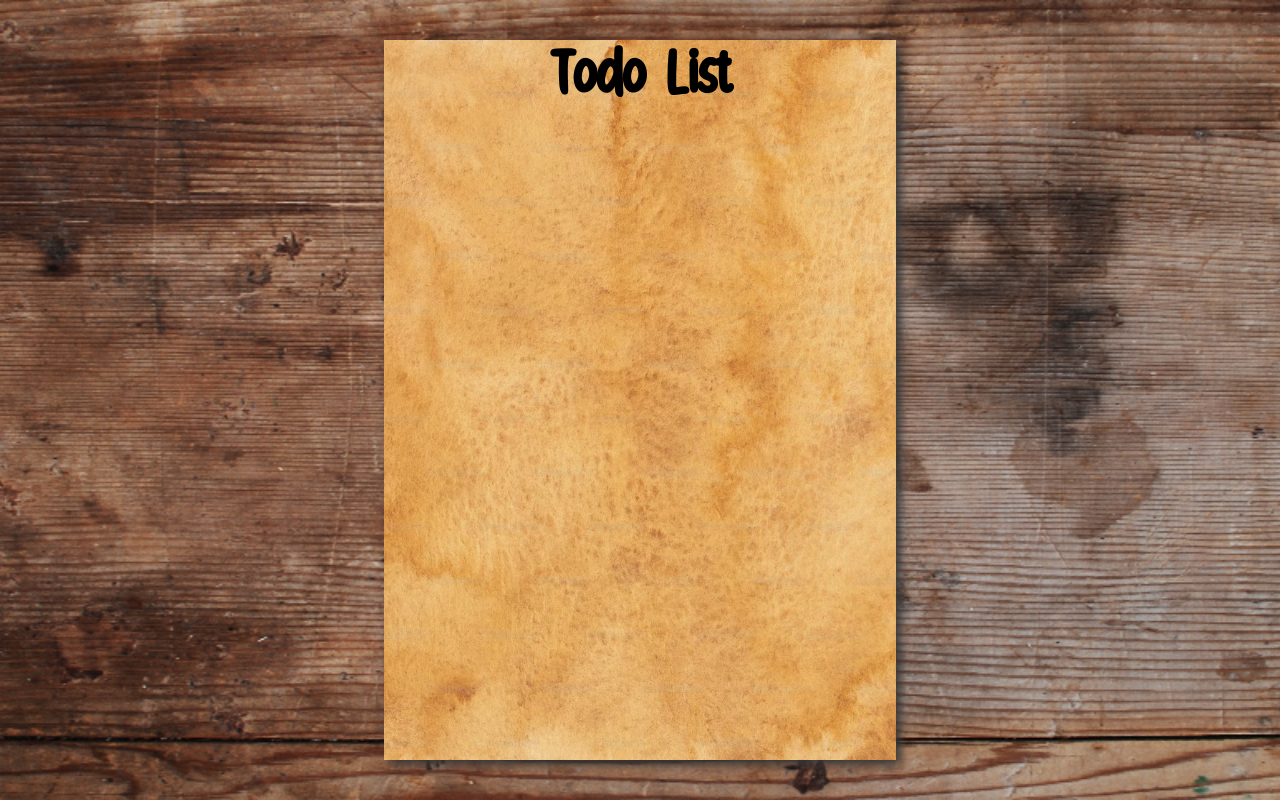
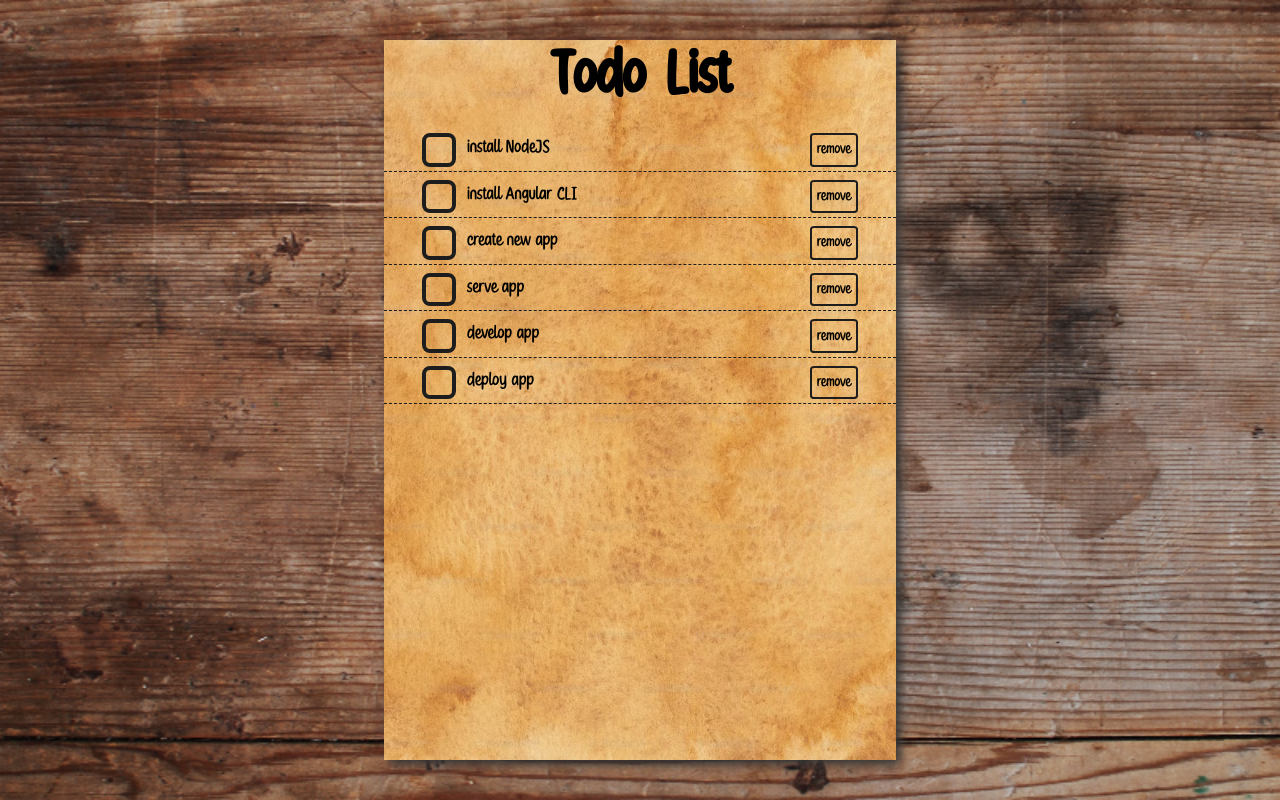
Before and after one commit to glenisT/todo-list, an Angular app: page / in a window 1280 px wide. Built offline with nearby package versions, Linux system fonts and the light colour scheme.

Commit message:
finish basic functionality and look

```diff
--- a/src/app/app.module.ts
+++ b/src/app/app.module.ts
@@ -4,6 +4,8 @@ import { BrowserModule } from '@angular/platform-browser';
 import { AppRoutingModule } from './app-routing.module';
 import { AppComponent } from './app.component';
 import { TodoListModule } from './todo-list/todo-list.module';
+import { TodoListService } from './todo-list.service';
+import { TodoListStorageService } from './todo-list-storage.service';
 
 @NgModule({
   declarations: [
@@ -14,7 +16,7 @@ import { TodoListModule } from './todo-list/todo-list.module';
     AppRoutingModule,
     TodoListModule
   ],
-  providers: [],
+  providers: [TodoListService, TodoListStorageService],
   bootstrap: [AppComponent]
 })
 export class AppModule { }
--- /dev/null
+++ b/src/app/todo-list-storage.service.ts
@@ -0,0 +1,55 @@
+import { Injectable } from '@angular/core';
+
+const storageName = 'todo_list';
+
+const defaultList = [
+  { title: 'install NodeJS' },
+  { title: 'install Angular CLI' },
+  { title: 'create new app' },
+  { title: 'serve app' },
+  { title: 'develop app' },
+  { title: 'deploy app' },
+];
+
+@Injectable()
+export class TodoListStorageService {
+
+  private todoList;
+
+  constructor() {
+    this.todoList = JSON.parse(localStorage.getItem(storageName)!) || defaultList;
+  }
+
+  // get items
+  get() {
+    return [...this.todoList];
+  }
+
+  // add a new item
+  post(item: any) {
+    this.todoList.push(item);
+    return this.update();
+  }
+
+  // update an item
+  put(item: any, changes: any) {
+    Object.assign(this.todoList[this.findItemIndex(item)], changes);
+    return this.update();
+  }
+
+  // remove an item
+  destroy(item: any) {
+    this.todoList.splice(this.findItemIndex(item), 1);
+    return this.update();
+  }
+
+  private update() {
+    localStorage.setItem(storageName, JSON.stringify(this.todoList));
+
+    return this.get();
+  }
+
+  private findItemIndex(item: any) {
+    return this.todoList.indexOf(item);
+  }
+}
--- /dev/null
+++ b/src/app/todo-list.service.ts
@@ -0,0 +1,21 @@
+import { Injectable } from '@angular/core';
+
+import { TodoListStorageService } from './todo-list-storage.service';
+
+@Injectable()
+export class TodoListService {
+
+  constructor(private storage:TodoListStorageService) { }
+
+  getTodoList() {
+    return this.storage.get();
+  }
+
+  addItem(item: any) {
+    return this.storage.post(item);
+  }
+
+  removeItem(item: any) {
+    return this.storage.destroy(item);
+  }
+}
--- a/src/app/todo-list/todo-list.component.css
+++ b/src/app/todo-list/todo-list.component.css
@@ -1,4 +1,5 @@
 .container {
+    position: relative;
     width: 100%;
     height: 100%;
     background-image: url('../../assets/images/paper.avif');
@@ -12,3 +13,11 @@
     text-align: center;
     word-spacing: 5px;
 }
+
+.todo-list {
+    margin-top: 1vh;
+}
+
+.todo-add {
+  margin-bottom: 20px;
+}
--- a/src/app/todo-list/todo-list.component.html
+++ b/src/app/todo-list/todo-list.component.html
@@ -1,3 +1,10 @@
 <div class="container">
+
     <h1 class="header">Todo List</h1>
+
+    <ul class="todo-list">
+        <li *ngFor="let item of todoList">
+          <app-todo [todoItem]="item" (remove)="removeItem($event)"></app-todo>
+        </li>
+    </ul>
 </div>
--- a/src/app/todo-list/todo-list.component.ts
+++ b/src/app/todo-list/todo-list.component.ts
@@ -1,4 +1,5 @@
 import { Component, OnInit } from '@angular/core';
+import { TodoListService } from '../todo-list.service';
 
 @Component({
   selector: 'app-todo-list',
@@ -7,9 +8,21 @@ import { Component, OnInit } from '@angular/core';
 })
 export class TodoListComponent implements OnInit {
 
-  constructor() { }
+  title = 'todo';
+  todoList: any;
 
-  ngOnInit(): void {
+  constructor(private todoListService:TodoListService) { }
+
+  ngOnInit() {
+    this.todoList = this.todoListService.getTodoList();
+  }
+
+  addItem(title: any): void {
+    this.todoList = this.todoListService.addItem({ title });
+  }
+
+  removeItem(item: any) {
+    this.todoList = this.todoListService.removeItem(item);
   }
 
 }
--- a/src/app/todo-list/todo/todo.component.css
+++ b/src/app/todo-list/todo/todo.component.css
@@ -0,0 +1,77 @@
+.todo-item {
+    font-size: 1.5vw;
+    padding: 1vh 3vw 0.5vh 3vw;
+    border-bottom: dashed 1px #1d1d1d;
+    min-height: 30px;
+    line-height: 30px;
+    display: flex;
+    justify-content:start;
+}
+
+.todo-checkbox {
+  flex-shrink: 0;
+  /* margin: auto 1ex auto 0; */
+}
+
+.todo-title {
+  flex-grow: 1;
+  padding-left: 11px;
+}
+
+.todo-complete {
+  text-decoration: line-through;
+}
+
+.remove-btn {
+  background: transparent;
+  outline: none !important;
+  border: 2px solid #1d1d1d;
+  border-radius: 10%;
+  padding: 5px;
+  font-family: Shifty;
+  font-size: 1rem;
+}
+
+.remove-btn:hover {
+  background: #1d1d1d;
+  color: rgb(212, 212, 212);
+  cursor: pointer;
+}
+
+.remove-btn:active {
+  background: #414141;
+  border-color: #414141;
+}
+
+input[type="checkbox"] {
+  appearance: none;
+  -webkit-appearance: none;
+  display: flex;
+  align-content: center;
+  justify-content: center;
+  font-size: 2rem;
+  padding: 0.1rem;
+  border: 0.25rem solid #1d1d1d;
+  border-radius: 0.5rem;
+}
+
+input[type="checkbox"]:hover {
+  cursor: pointer;
+}
+
+input[type="checkbox"]::before {
+  content: "";
+  width: 1.4rem;
+  height: 1.4rem;
+  transform: scale(0);
+  clip-path: polygon(0% 70%, 0% 46.5%, 26.12% 70%, 100% 7.5%, 99.75% 32.55%, 26.12% 92.41%);
+  background-color: #1d1d1d;
+}
+
+input[type="checkbox"]:checked::before {
+  transform: scale(1);
+}
+
+input[type="checkbox"]:hover {
+  color: black;
+}
--- a/src/app/todo-list/todo/todo.component.html
+++ b/src/app/todo-list/todo/todo.component.html
@@ -1 +1,14 @@
-<p>todo works!</p>
+<div class="todo-item">
+    <input type="checkbox"
+         class="todo-checkbox"
+         (click)="completeItem()"
+    >
+
+    <span class="todo-title" [ngClass]="{'todo-complete': isComplete}">
+        {{ todoItem.title }}
+    </span>
+
+    <button class="remove-btn" (click)="removeItem()">
+      remove
+    </button>
+</div>
--- a/src/app/todo-list/todo/todo.component.ts
+++ b/src/app/todo-list/todo/todo.component.ts
@@ -1,4 +1,4 @@
-import { Component, OnInit } from '@angular/core';
+import { Component, EventEmitter, Input, OnInit, Output } from '@angular/core';
 
 @Component({
   selector: 'app-todo',
@@ -7,9 +7,21 @@ import { Component, OnInit } from '@angular/core';
 })
 export class TodoComponent implements OnInit {
 
+  @Input() todoItem: any;
+  @Output() remove:EventEmitter<any> = new EventEmitter();
+
+  isComplete: boolean = false;
+
   constructor() { }
 
-  ngOnInit(): void {
+  ngOnInit() {
   }
 
+  removeItem() {
+    this.remove.emit(this.todoItem);
+  }
+
+  completeItem() {
+    this.isComplete = !this.isComplete;
+  }
 }
```
